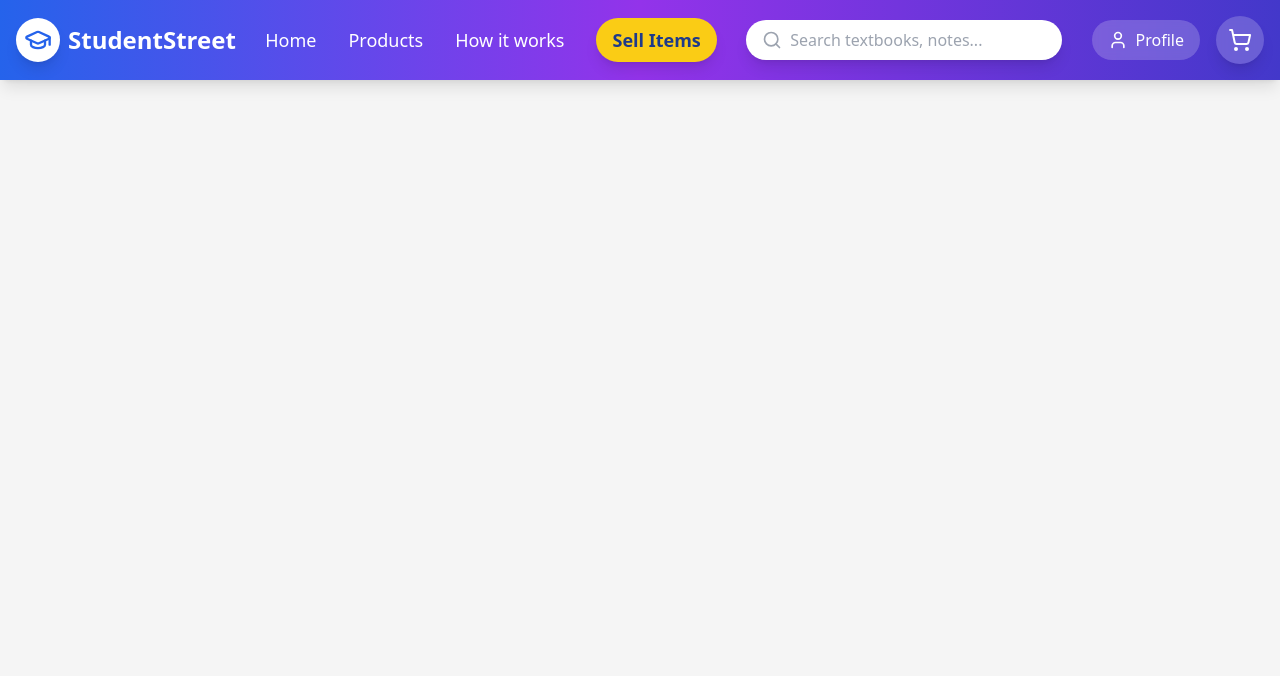
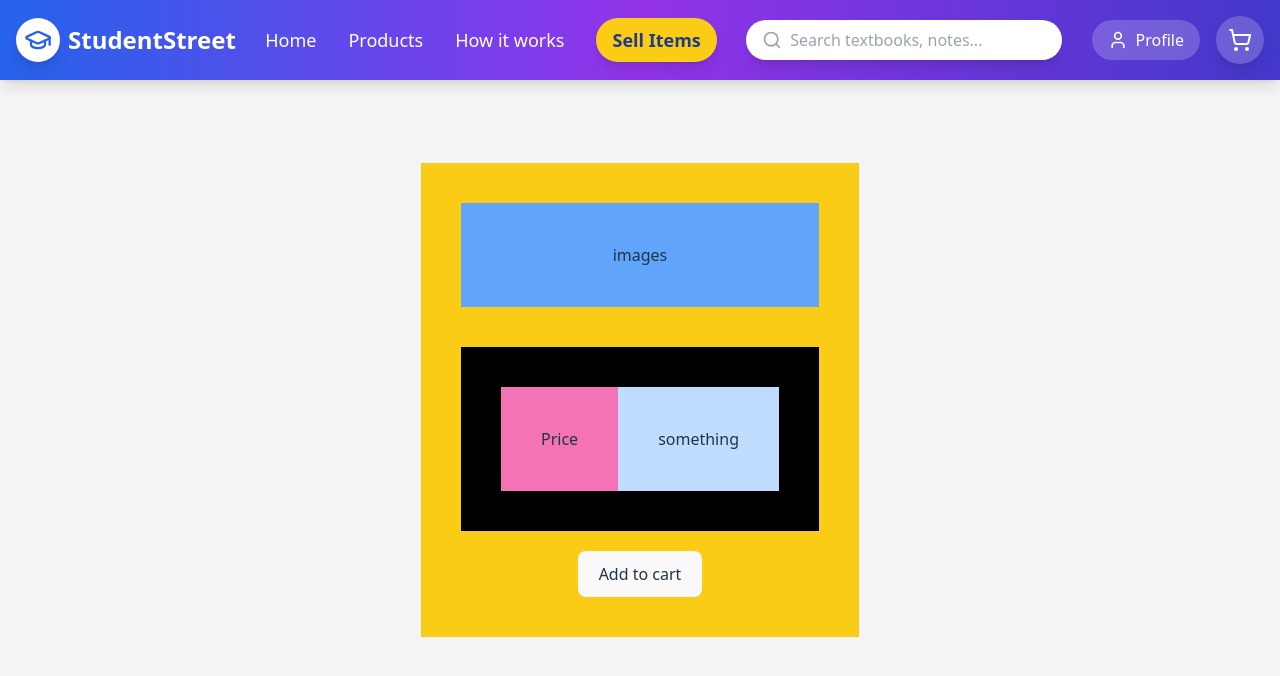
Before and after one commit to kelvin-2/Shopping-Cart, a React (Vite) app: page / in a window 1280 px wide. Shown: the top 676 px of the page. Built offline with nearby package versions, Linux system fonts and the light colour scheme.

Commit message:
add product page

```diff
--- a/src/App.jsx
+++ b/src/App.jsx
@@ -3,14 +3,15 @@ import { BrowserRouter, Routes, Route } from 'react-router-dom'
 import './App.css'
 import NavBar from './components/Navbar'
 import Layout  from './components/Layout'
+import Home from './Pages/HomePage'
 
 function App() {
   return (
     <BrowserRouter>
      <Routes>
       <Route path="/" element ={<Layout/>}>
-        {/* <Route index element ={<Home/>}/>
-        <Route path ="about" elemnt */}
+        <Route index element ={<Home/>}/>
+
       </Route>
      </Routes>
     </BrowserRouter>
--- /dev/null
+++ b/src/Pages/HomePage.jsx
@@ -0,0 +1,11 @@
+import ProductCard from "../components/ProductCard";
+
+function Home (){
+    return (
+        <>
+        <ProductCard/>
+        </>
+
+    )
+}
+export default Home
--- a/src/components/CartContext.jsx
+++ b/src/components/CartContext.jsx
@@ -28,7 +28,6 @@ export function CartProvider({childern}){
         setCartItems(prevItems => prevItems.filter(item => item.id !== itemId));
     };
 
-
     const cartCount = cartItems.length; //the amount of thing in the carts
 
     return (
--- /dev/null
+++ b/src/components/ProductCard.jsx
@@ -0,0 +1,25 @@
+import React from "react";
+
+function ProductCard () {
+    return(
+        <div className="bg-yellow-400 p-10">
+            <div className="bg-blue-400 p-10">
+                images
+            </div>
+            <div className="bg-black p-10 mt-10  flex">
+                <div className="bg-pink-400 p-10">
+                    Price
+                </div>
+                <div className ="bg-blue-200 p-10 ">
+                    something
+                </div>
+            </div>
+            <button className="mt-5 hover:blue-400">
+                Add to cart
+            </button>
+
+        </div>
+    )
+}
+
+export default ProductCard
```
